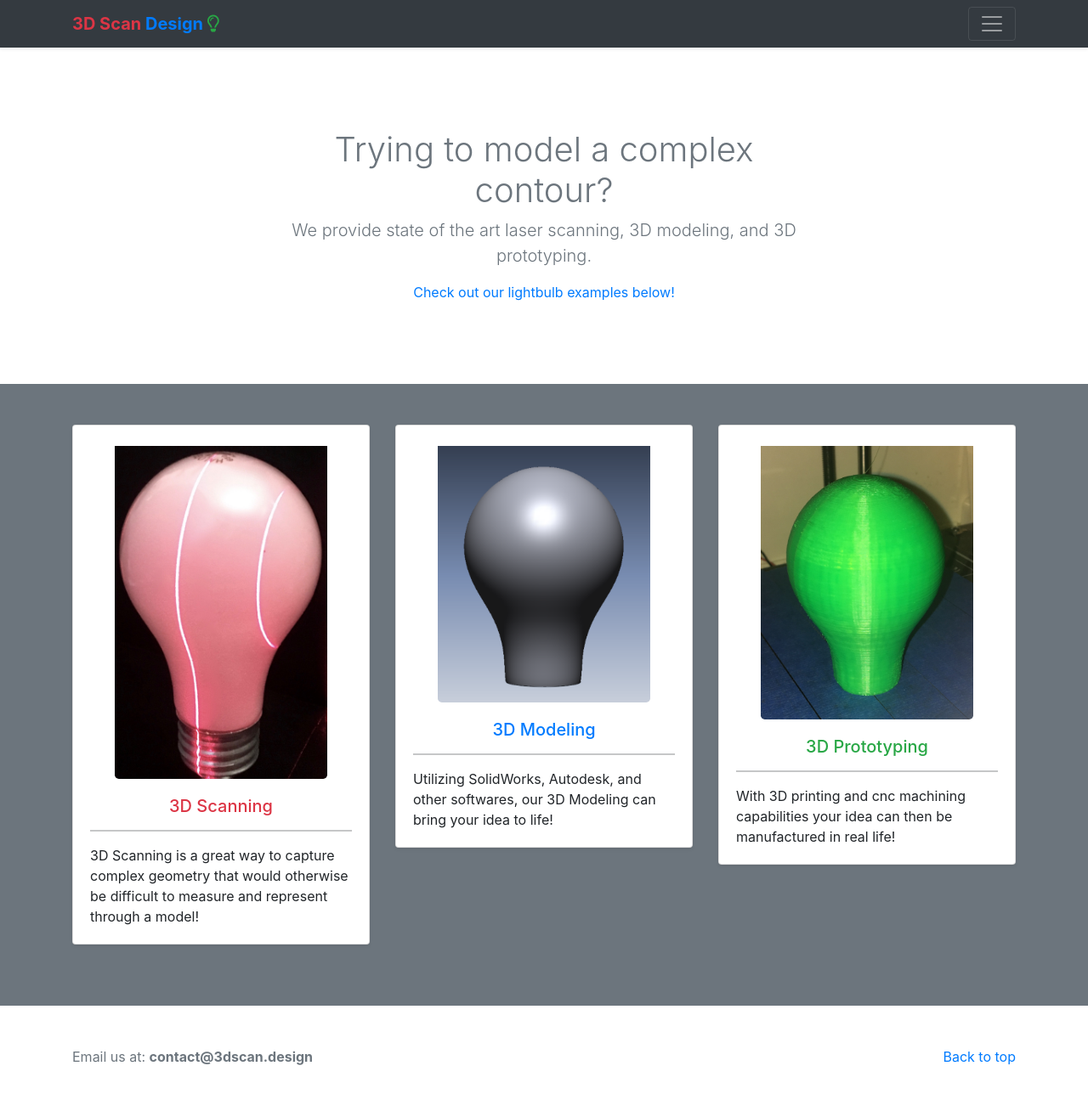
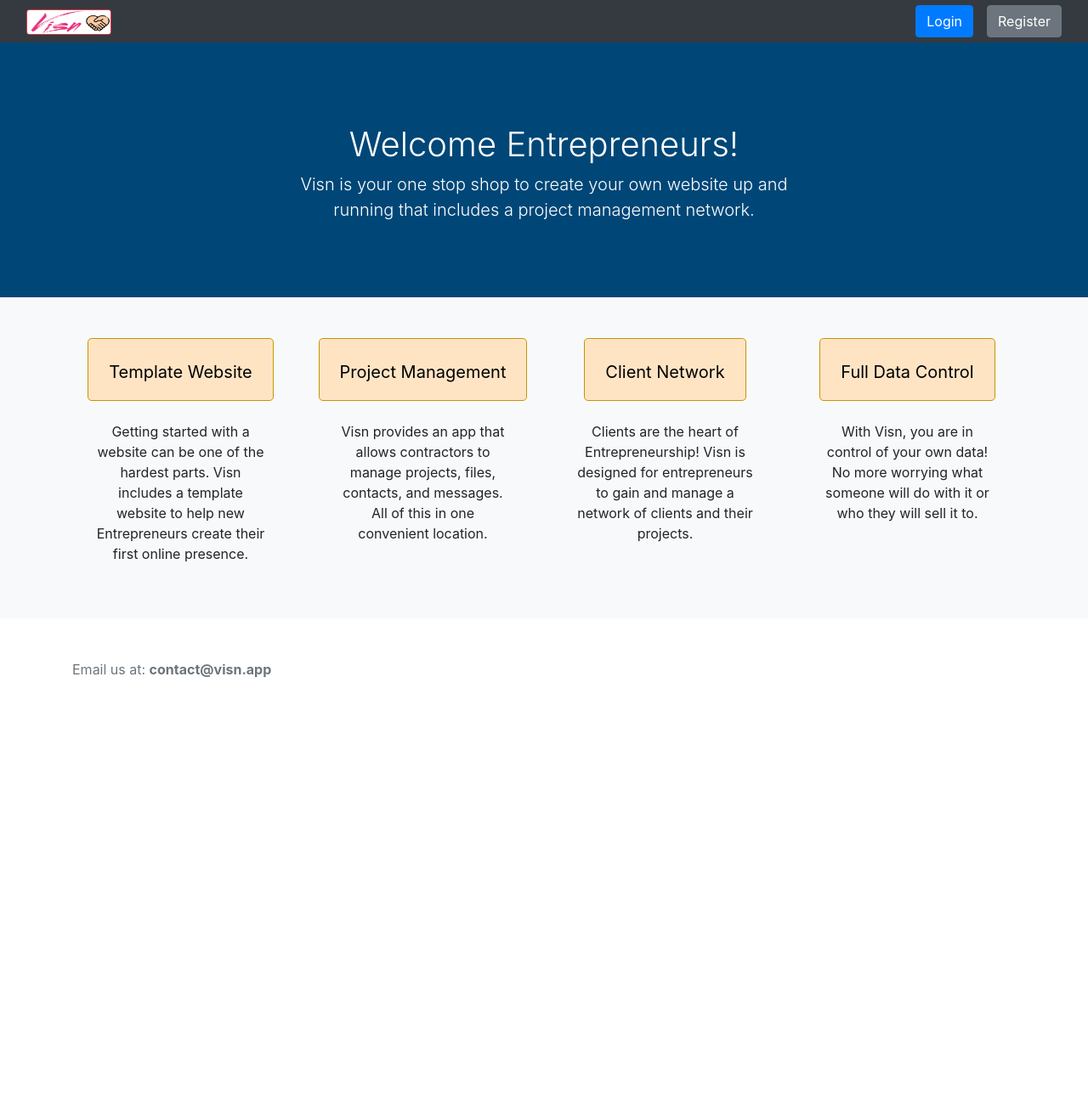
Before and after one commit to aVISN/visn-3, a Django app: page / in a window 1280 px wide. Shown: the whole page at 85% size. After the commit the page ends 798 px from the top, so only its background shows below. Run offline with Django 3.2, Linux system fonts and the light colour scheme; some libraries are stand-ins or nearby versions.

Commit message:
Updates on frontpage, and dashboard UI tasks and updates. need to fix message icon positioning, remove invisible row that blocks all buttons

```diff
--- a/accounts/templates/accounts/base.html
+++ b/accounts/templates/accounts/base.html
@@ -6,7 +6,7 @@
     <meta charset="UTF-8">
     <meta http-equiv="X-UA-Compatible" content="IE=edge">
     <meta name="viewport" content="width=device-width, initial-scale=1.0">
-    <title>Document</title>
+    <title>Visn</title>
 
     <!-- Bootstrap Icons -->
     <!-- <link rel="stylesheet" href="https://cdn.jsdelivr.net/npm/bootstrap-icons@1.8.1/font/bootstrap-icons.css"> -->
--- a/dashboard/templates/dashboard/base.html
+++ b/dashboard/templates/dashboard/base.html
@@ -6,7 +6,7 @@
         <meta charset="UTF-8">
         <meta http-equiv="X-UA-Compatible" content="IE=edge">
         <meta name="viewport" content="width=device-width, initial-scale=1.0">
-        <title>Document</title>
+        <title>Visn</title>
 
         <!-- Bootstrap Icons -->
         <link rel="stylesheet" href="https://cdn.jsdelivr.net/npm/bootstrap-icons@1.8.1/font/bootstrap-icons.css">
--- a/frontpage/templates/frontpage/frontpage.html
+++ b/frontpage/templates/frontpage/frontpage.html
@@ -16,7 +16,7 @@
 
     <link rel="stylesheet" href="https://use.fontawesome.com/releases/v5.2.0/css/all.css" integrity="sha384-hWVjflwFxL6sNzntih27bfxkr27PmbbK/iSvJ+a4+0owXq79v+lsFkW54bOGbiDQ" crossorigin="anonymous">
 
-    <title>3D Scan Design</title>
+    <title>Visn</title>
 
     <!-- Bootstrap core CSS -->
     <link href="{% static 'css/bootstrap.min.css' %}" rel="stylesheet">
@@ -27,8 +27,9 @@
 
   <body>
 
-    <header>
-      <div class="collapse bg-dark" id="navbarHeader">
+    <!--<header>
+
+       <div class="collapse bg-dark" id="navbarHeader">
         <div class="container">
           <div class="row">
             <div class="col-sm-8 col-md-7 py-4">
@@ -39,37 +40,60 @@
               <h4 class="text-white">Contact</h4>
               <h5 class="text-white">Email: <span class="text-primary">contact@3dscan.design</span></h5>
               <h5 class="text-white">Login: <span class="text-primary"><a href="{% url 'login' %}">Login</a></span></h5>
-              <h5 class="text-white">Register: <span class="text-primary"><a href="{% url 'register' %}">Register</a></span></h5>
+              <h5 class="text-white">Register: <span class="text-primary"><a href="{% url 'register' %}">Register</a></span></h5> -->
               <!-- <ul class="list-unstyled">
                 <li><a href="#" class="text-white">Follow on Twitter</a></li>
                 <li><a href="#" class="text-white">Like on Facebook</a></li>
                 <li><a href="#" class="text-white">Email me</a></li>
               </ul> -->
-            </div>
+            <!-- </div>
           </div>
         </div>
       </div>
       <div class="navbar navbar-dark bg-dark shadow-sm">
         <div class="container d-flex justify-content-between">
           <div href="#" class="navbar-brand d-flex align-items-center">
-
-            <strong class="text-primary"><span class="text-danger">3D Scan</span> Design</strong>
-            <i class="far fa-lightbulb text-success" style="margin:0 5px;"></i>
+            <img src="{% static 'images/visn-logo.png' %}" class="rounded-1 border border-danger" width="100" height="30">
           </div>
           <button class="navbar-toggler" type="button" data-toggle="collapse" data-target="#navbarHeader" aria-controls="navbarHeader" aria-expanded="false" aria-label="Toggle navigation">
             <span class="navbar-toggler-icon"></span>
           </button>
         </div>
       </div>
-    </header>
+    </header>-->
+
+    <nav class="sticky-top navbar navbar-expand-md navbar-dark bg-dark pb-1 pt-1" aria-label="Fourth navbar example">
+      <div class="container-fluid">
+          <a class="navbar-brand" href="#"><img src="{% static 'images/visn-logo.png' %}" class="rounded-1 border border-danger" width="100" height="30"></a>
+          <!-- <button class="navbar-toggler collapsed" type="button" data-bs-toggle="collapse" data-bs-target="#navbarsExample04" aria-controls="navbarsExample04" aria-expanded="false" aria-label="Toggle navigation">
+              <span class="navbar-toggler-icon"></span>
+              <div class="collapse navbar-collapse justify-content-end" id="navbarNavDarkDropdown">
+
+              </div>
+            </button> -->
+            <ul class="navbar-nav">
+              <li class=" px-3">
+                <a href="{% url 'login' %}" class="btn btn-primary btn-md  align-self-end" role="button" aria-pressed="true">Login</a>
+              </li>
+              <li>
+                <a href="{% url 'register' %}" class="btn btn-secondary btn-md align-self-end" role="button" aria-pressed="true">Register</a>
+              </li>
+            </ul>
+
+
+      </div>
+  </nav>
+
+
 
     <main role="main">
 
-      <section class="jumbotron text-center">
+      <section class="jumbotron text-center rounded-0" style="height:300px;background-color: rgb(0, 71, 119);">
         <div class="container">
-          <h1 class="jumbotron-heading text-secondary">Trying to model a complex contour?</h1>
-          <p class="lead text-secondary">We provide state of the art laser scanning, 3D modeling, and 3D prototyping.</p>
-          <p class="text-primary">Check out our lightbulb examples below!</p>
+          <h1 class="jumbotron-heading text-white">Welcome Entrepreneurs!</h1>
+          <p class="lead text-white">Visn is your one stop shop to create your own website up and running that includes a project management network.</p>
+          <!-- <p class="text-white">Like to work with us?</p> <a href="{% url 'register' %}" class="btn btn-dark btn-md align-self-end" style="color: rgb(255, 236, 194);">Register now!</a></p> -->
+          <!-- <a class="btn btn-lg btn-primary active" href="{% url 'dashboard' %}"></a> -->
           <!-- <p>
             <a href="#" class="btn btn-primary my-2">Main call to action</a>
             <a href="#" class="btn btn-secondary my-2">Secondary action</a>
@@ -77,62 +101,27 @@
         </div>
       </section>
 
-      <div class="album py-5 bg-secondary">
+      <div class="album py-5 bg-light">
         <div class="container">
 
           <div class="row">
-            <div class="col-md-4">
-              <div class="card mb-4 shadow-sm">
-                <img class="d-flex align-self-center rounded-3 pt-4 img-fluid" src="{% static 'images/lightbulbscan.jpg'%}" width="250px" >
-                <div class="card-body">
-                  <h5 class="text-center text-danger">3D Scanning</h5>
-                  <hr>
-                  <p class="card-text">3D Scanning is a great way to capture complex geometry that would otherwise be difficult to measure and represent through a model!</p>
-                  <!-- <div class="d-flex justify-content-between align-items-center">
-                    <div class="btn-group">
-                      <button type="button" class="btn btn-sm btn-outline-secondary">View</button>
-                      <button type="button" class="btn btn-sm btn-outline-secondary">Edit</button>
-                    </div>
-                    <small class="text-muted">9 mins</small>
-                  </div> -->
-                </div>
-              </div>
+            <div class="col-md-3 text-center">
+                  <h5 class="btn btn-warning btn-lg  text-black p-4 pb-5 active" style="height: 50px;background-color: bisque;pointer-events: none;">Template Website</h5>
+                  <p class="px-4 mt-3" width="255px">Getting started with a website can be one of the hardest parts. Visn includes a template website to help new Entrepreneurs create their first online presence.</p>
             </div>
-            <div class="col-md-4">
-              <div class="card mb-4 shadow-sm">
-                <img class="d-flex align-self-center rounded-3 pt-4 img-fluid" src="{% static 'images/Lightbulb3DModel.PNG' %}" width="250px" >
-                <div class="card-body">
-                  <h5 class="text-center text-primary">3D Modeling</h5>
-                  <hr>
-                  <p class="card-text"> Utilizing SolidWorks, Autodesk, and other softwares, our 3D Modeling can bring your idea to life!</p>
-                  <!-- <div class="d-flex justify-content-between align-items-center">
-                    <div class="btn-group">
-                      <button type="button" class="btn btn-sm btn-outline-secondary">View</button>
-                      <button type="button" class="btn btn-sm btn-outline-secondary">Edit</button>
-                    </div>
-                    <small class="text-muted">9 mins</small>
-                  </div> -->
-                </div>
-              </div>
+            <div class="col-md-3 text-center">
+              <h5 class="btn btn-warning btn-lg  text-black p-4 pb-5 active" style="height: 50px;background-color: bisque;pointer-events: none;">Project Management</h5>
+              <p class="px-4 mt-3"> Visn provides an app that allows contractors to manage projects, files, contacts, and messages. All of this in one convenient location.</p>
+            </div>
+            <div class="col-md-3 text-center">
+              <h5 class="btn btn-warning btn-lg  text-black p-4 pb-5 active" style="height: 50px;background-color: bisque;pointer-events: none;">Client Network</h5>
+              <p class="px-4 mt-3">Clients are the heart of Entrepreneurship! Visn is designed for entrepreneurs to gain and manage a network of clients and their projects.</p>
+            </div>
+            <div class="col-md-3 text-center">
+              <h5 class="btn btn-warning btn-lg  text-black p-4 pb-5 active" style="height: 50px;background-color: bisque;pointer-events: none;">Full Data Control</h5>
+              <p class="px-4 mt-3">With Visn, you are in control of your own data! No more worrying what someone will do with it or who they will sell it to.</p>
             </div>
 
-            <div class="col-md-4">
-              <div class="card mb-4 shadow-sm">
-                <img class="d-flex align-self-center rounded-3 pt-4 img-fluid" src="{% static 'images/Lightbulb3DPrint.jpg' %}" width="250px" >
-                <div class="card-body">
-                  <h5 class="text-center text-success">3D Prototyping</h5>
-                  <hr>
-                  <p class="card-text">With 3D printing and cnc machining capabilities your idea can then be manufactured in real life! </p>
-                  <!-- <div class="d-flex justify-content-between align-items-center">
-                    <div class="btn-group">
-                      <button type="button" class="btn btn-sm btn-outline-secondary">View</button>
-                      <button type="button" class="btn btn-sm btn-outline-secondary">Edit</button>
-                    </div>
-                    <small class="text-muted">9 mins</small>
-                  </div> -->
-                </div>
-              </div>
-            </div>
           </div>
         </div>
       </div>
@@ -141,10 +130,10 @@
 
     <footer class="text-muted">
       <div class="container">
-        <p class="float-right">
+        <!-- <p class="float-right">
           <a href="#">Back to top</a>
-        </p>
-        <p>Email us at:  <strong>contact@3dscan.design</strong></p>
+        </p> -->
+        <p>Email us at:  <strong>contact@visn.app</strong></p>
       </div>
     </footer>
 
```
Also changed, not shown: dashboard/static/js/proj.js (+4 -4 lines), dashboard/templates/dashboard/dashboard.html (+42 -19 lines).
